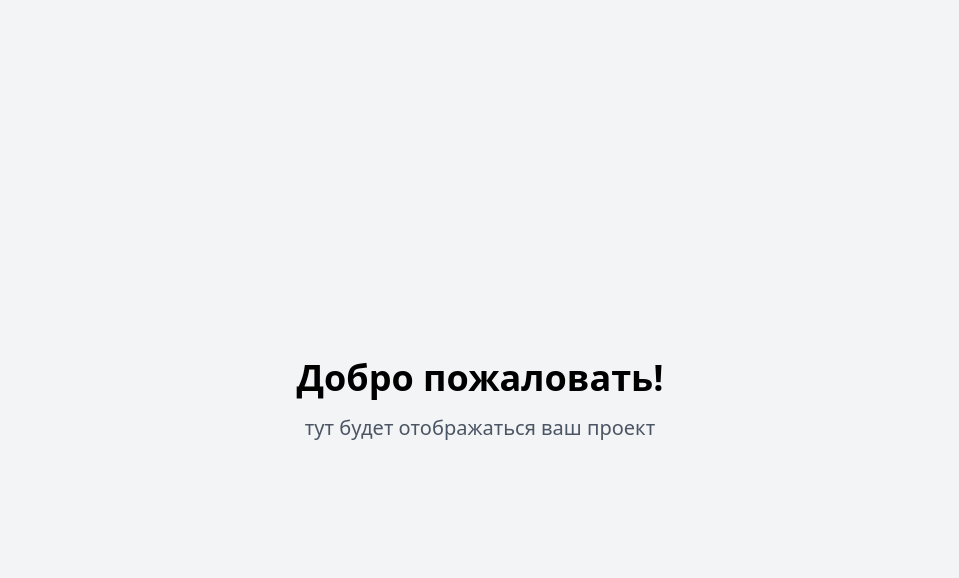
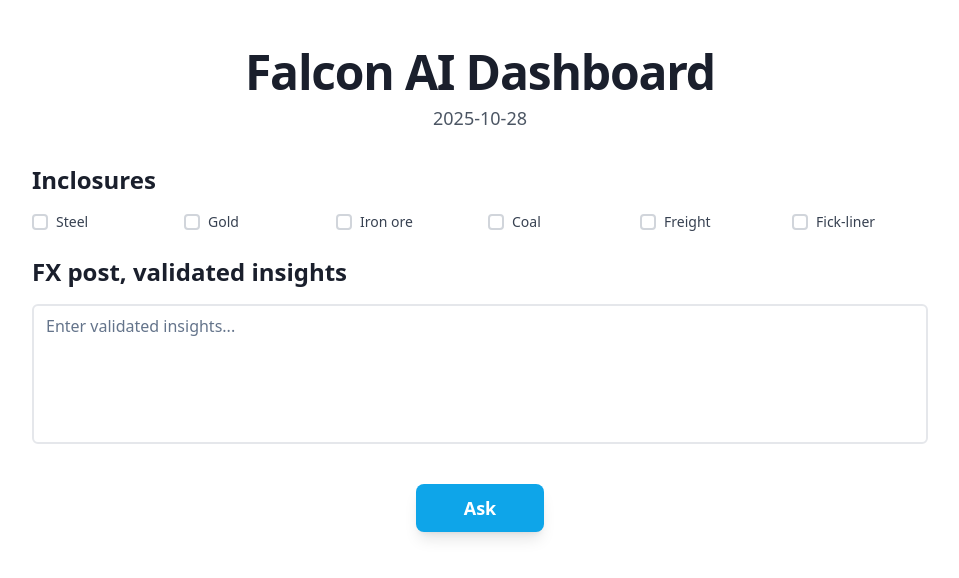
Before and after one commit to pr-poehali-dev/falcon-ai-dashboard, a React (Vite) app: page / in a window 1280 px wide. Shown: the top 578 px of the page, without its empty margins (160-1119 px from the left). Built offline with nearby package versions, Linux system fonts and the light colour scheme.

Commit message:
Разработка дашборда Falcon AI

```diff
--- a/index.html
+++ b/index.html
@@ -23,7 +23,9 @@
     <script src="https://cdn.poehali.dev/intertnal/js/telemetry-min.js"></script>
     <!-- IMPORTANT: DO NOT REMOVE THIS SCRIPT TAG OR THIS COMMENT! -->
 
-</head>
+    <meta name="pp-name" value="falcon-ai-dashboard">
+      <script src="https://cdn.poehali.dev/intertnal/js/inspector-min.js"></script>
+  </head>
 
 <body>
 <div id="root"></div>
--- a/package.json
+++ b/package.json
@@ -54,7 +54,7 @@
     "react-hook-form": "^7.53.0",
     "react-resizable-panels": "^2.1.3",
     "react-router-dom": "^6.26.2",
-    "recharts": "^2.12.7",
+    "recharts": "^3.3.0",
     "sonner": "^1.5.0",
     "tailwind-merge": "^2.5.2",
     "tailwindcss-animate": "^1.0.7",
--- a/src/pages/Index.tsx
+++ b/src/pages/Index.tsx
@@ -1,11 +1,171 @@
-// Update this page (the content is just a fallback if you fail to update the page)
+import { useState } from 'react';
+import { Button } from '@/components/ui/button';
+import { Checkbox } from '@/components/ui/checkbox';
+import { Textarea } from '@/components/ui/textarea';
+import { Card } from '@/components/ui/card';
+import { LineChart, Line, XAxis, YAxis, CartesianGrid, Tooltip, ResponsiveContainer } from 'recharts';
+
+const commodities = [
+  { id: 'steel', label: 'Steel' },
+  { id: 'gold', label: 'Gold' },
+  { id: 'iron-ore', label: 'Iron ore' },
+  { id: 'coal', label: 'Coal' },
+  { id: 'freight', label: 'Freight' },
+  { id: 'fick-liner', label: 'Fick-liner' },
+];
+
+const generateChartData = () => {
+  return Array.from({ length: 12 }, (_, i) => ({
+    month: ['Jan', 'Feb', 'Mar', 'Apr', 'May', 'Jun', 'Jul', 'Aug', 'Sep', 'Oct', 'Nov', 'Dec'][i],
+    value: Math.floor(Math.random() * 40) + 60,
+  }));
+};
 
 const Index = () => {
+  const [selectedCommodities, setSelectedCommodities] = useState<string[]>([]);
+  const [insights, setInsights] = useState('');
+  const [showResults, setShowResults] = useState(false);
+  const [chartData, setChartData] = useState<any[]>([]);
+
+  const handleCommodityToggle = (commodityId: string) => {
+    setSelectedCommodities((prev) =>
+      prev.includes(commodityId)
+        ? prev.filter((id) => id !== commodityId)
+        : [...prev, commodityId]
+    );
+  };
+
+  const handleAsk = () => {
+    if (selectedCommodities.length > 0 || insights.trim()) {
+      setChartData(generateChartData());
+      setShowResults(true);
+    }
+  };
+
+  const getCurrentDate = () => {
+    const today = new Date();
+    return today.toISOString().split('T')[0];
+  };
+
   return (
-    <div className="min-h-screen flex items-center justify-center bg-gray-100">
-      <div className="text-center">
-        <h1 className="text-4xl font-bold mb-4 color-black text-black">Добро пожаловать!</h1>
-        <p className="text-xl text-gray-600">тут будет отображаться ваш проект</p>
+    <div className="min-h-screen bg-white py-12 px-4">
+      <div className="max-w-4xl mx-auto space-y-8">
+        <div className="text-center space-y-2">
+          <h1 className="text-5xl font-bold text-[#1A1F2C] tracking-tight">
+            Falcon AI Dashboard
+          </h1>
+          <p className="text-lg text-gray-600">{getCurrentDate()}</p>
+        </div>
+
+        <div className="space-y-6">
+          <div className="space-y-4">
+            <h2 className="text-2xl font-semibold text-[#1A1F2C]">Inclosures</h2>
+            <div className="grid grid-cols-2 md:grid-cols-3 lg:grid-cols-6 gap-4">
+              {commodities.map((commodity) => (
+                <div key={commodity.id} className="flex items-center space-x-2">
+                  <Checkbox
+                    id={commodity.id}
+                    checked={selectedCommodities.includes(commodity.id)}
+                    onCheckedChange={() => handleCommodityToggle(commodity.id)}
+                    className="border-2 border-gray-300"
+                  />
+                  <label
+                    htmlFor={commodity.id}
+                    className="text-sm font-medium text-gray-700 cursor-pointer select-none"
+                  >
+                    {commodity.label}
+                  </label>
+                </div>
+              ))}
+            </div>
+          </div>
+
+          <div className="space-y-4">
+            <h2 className="text-2xl font-semibold text-[#1A1F2C]">
+              FX post, validated insights
+            </h2>
+            <Textarea
+              placeholder="Enter validated insights..."
+              value={insights}
+              onChange={(e) => setInsights(e.target.value)}
+              className="min-h-[140px] text-base border-2 border-gray-200 focus:border-[#0EA5E9] resize-none"
+            />
+          </div>
+
+          <div className="flex justify-center pt-4">
+            <Button
+              onClick={handleAsk}
+              size="lg"
+              className="px-12 py-6 text-lg font-semibold bg-[#0EA5E9] hover:bg-[#0284C7] text-white rounded-lg transition-all duration-200 shadow-lg hover:shadow-xl"
+            >
+              Ask
+            </Button>
+          </div>
+        </div>
+
+        {showResults && (
+          <Card className="p-8 space-y-6 animate-fade-in border-2 border-gray-100 shadow-lg">
+            <div className="text-center space-y-2">
+              <h3 className="text-2xl font-bold text-[#0EA5E9]">
+                AI Analysis Complete!
+              </h3>
+            </div>
+
+            <div className="bg-gray-50 p-6 rounded-lg">
+              <ResponsiveContainer width="100%" height={300}>
+                <LineChart data={chartData}>
+                  <CartesianGrid strokeDasharray="3 3" stroke="#e5e7eb" />
+                  <XAxis dataKey="month" stroke="#6b7280" />
+                  <YAxis stroke="#6b7280" />
+                  <Tooltip
+                    contentStyle={{
+                      backgroundColor: 'white',
+                      border: '1px solid #e5e7eb',
+                      borderRadius: '8px',
+                    }}
+                  />
+                  <Line
+                    type="monotone"
+                    dataKey="value"
+                    stroke="#0EA5E9"
+                    strokeWidth={3}
+                    dot={{ fill: '#0EA5E9', r: 4 }}
+                  />
+                </LineChart>
+              </ResponsiveContainer>
+            </div>
+
+            <div className="space-y-3">
+              <h4 className="font-semibold text-lg text-[#1A1F2C]">
+                Analyzed Commodities:
+              </h4>
+              <div className="flex flex-wrap gap-2">
+                {selectedCommodities.length > 0 ? (
+                  selectedCommodities.map((id) => {
+                    const commodity = commodities.find((c) => c.id === id);
+                    return (
+                      <span
+                        key={id}
+                        className="px-4 py-2 bg-[#0EA5E9] text-white rounded-full text-sm font-medium"
+                      >
+                        {commodity?.label}
+                      </span>
+                    );
+                  })
+                ) : (
+                  <span className="text-gray-500 italic">No commodities selected</span>
+                )}
+              </div>
+            </div>
+
+            <div className="border-t-2 border-gray-100 pt-4">
+              <p className="text-sm text-gray-600 text-center">
+                <span className="font-semibold">Data Sources:</span> S&P Global,
+                Bloomberg, Thomson Reuters
+              </p>
+            </div>
+          </Card>
+        )}
       </div>
     </div>
   );
--- a/tailwind.config.ts
+++ b/tailwind.config.ts
@@ -6,7 +6,7 @@ export default {
 		"./pages/**/*.{ts,tsx}",
 		"./components/**/*.{ts,tsx}",
 		"./app/**/*.{ts,tsx}",
-		"./src/**/*.{ts,tsx}",
+		"./src/**/*.{ts,tsx}"
 	],
 	prefix: "",
 	theme: {
@@ -84,11 +84,16 @@ export default {
 					to: {
 						height: '0'
 					}
+				},
+				'fade-in': {
+					'0%': { opacity: '0', transform: 'translateY(10px)' },
+					'100%': { opacity: '1', transform: 'translateY(0)' }
 				}
 			},
 			animation: {
 				'accordion-down': 'accordion-down 0.2s ease-out',
-				'accordion-up': 'accordion-up 0.2s ease-out'
+				'accordion-up': 'accordion-up 0.2s ease-out',
+				'fade-in': 'fade-in 0.5s ease-out'
 			}
 		}
 	},
```
Also changed, not shown: 1 other file (tests, documents, lock files or other folders).
